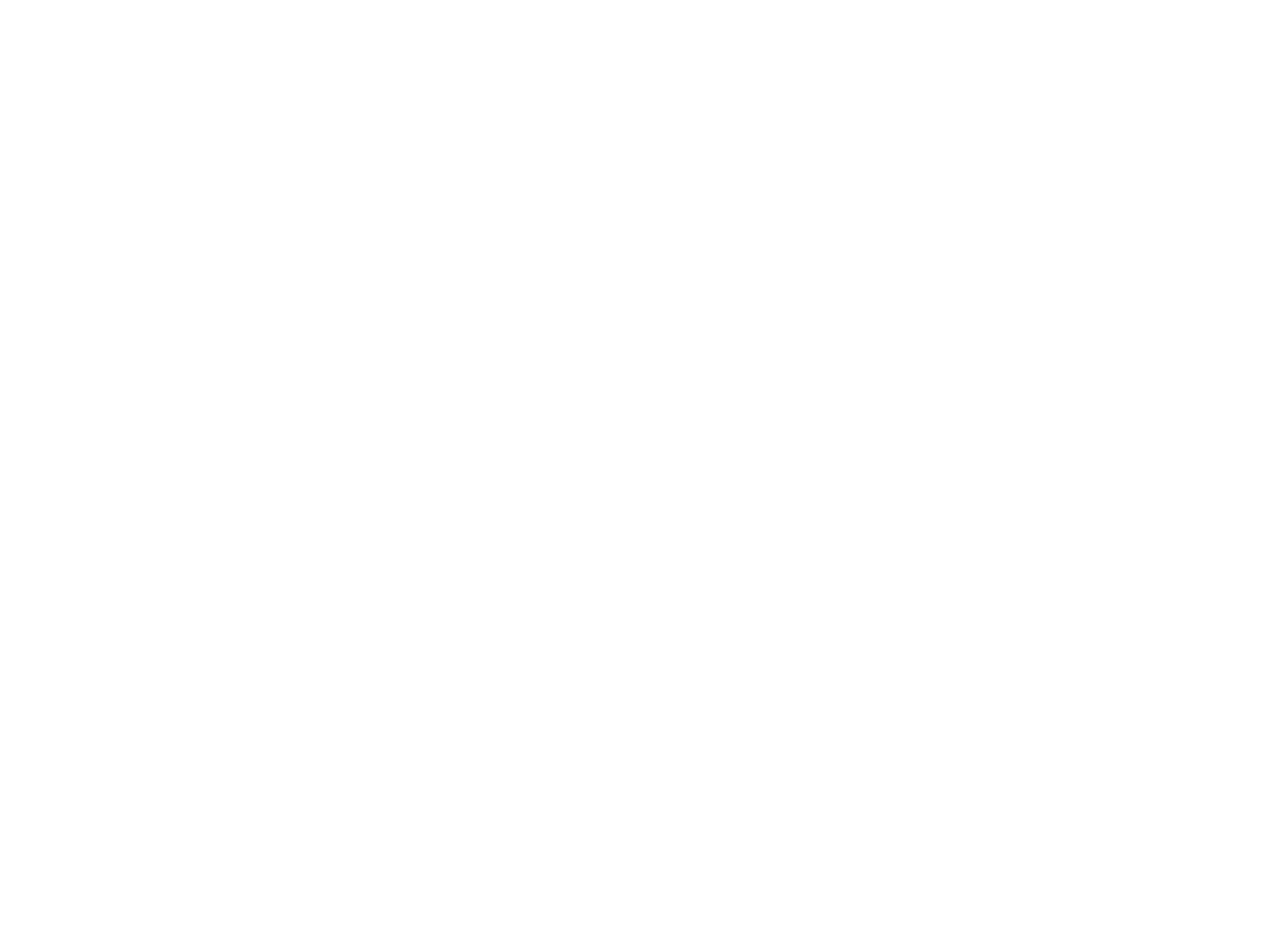
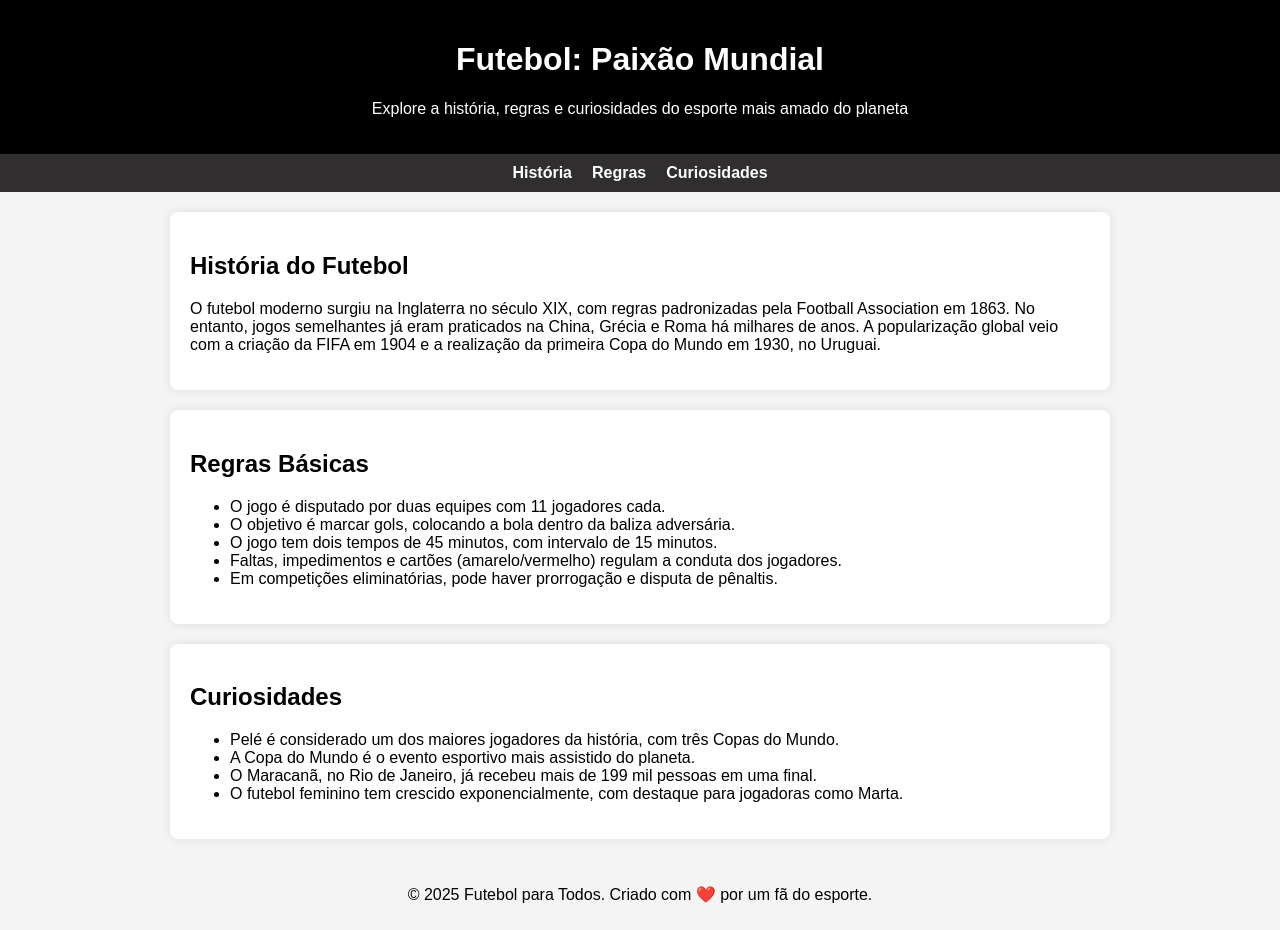
Before and after one commit to LuisCF09/futebol, a plain HTML site: page index.html in a window 1280 px wide. Before the commit the page ends 800 px from the top, so only its background shows below. Drawn offline with Linux system fonts and the light colour scheme; files that its build step writes are made by us from their sources.

Commit message:
inicio do site

```diff
--- a/index.html
+++ b/index.html
@@ -1,13 +1,96 @@
 <!DOCTYPE html>
-<html lang="PT-BR">
+<html lang="pt-BR">
 <head>
-    <meta charset="UTF-8">
-    <meta name="viewport" content="width=device-width, initial-scale=1.0">
-    <link rel="stylesheet" href="style.css">
-
-    <title>Document</title>
+  <meta charset="UTF-8">
+  <title>Futebol: História, Regras e Curiosidades</title>
+  <style>
+    body {
+      font-family: Arial, sans-serif;
+      background: #f4f4f4;
+      margin: 0;
+      padding: 0;
+    }
+    header {
+      background: #000000;
+      color: white;
+      padding: 20px;
+      text-align: center;
+    }
+    nav {
+      background: #302e2e;
+      display: flex;
+      justify-content: center;
+      gap: 20px;
+      padding: 10px;
+    }
+    nav a {
+      color: white;
+      text-decoration: none;
+      font-weight: bold;
+    }
+    section {
+      padding: 20px;
+      max-width: 900px;
+      margin: auto;
+      background: white;
+      margin-top: 20px;
+      border-radius: 8px;
+      box-shadow: 0 0 10px rgba(0,0,0,0.1);
+    }
+    h2 {
+      color: #000000;
+    }
+    footer {
+      background: #00000000;
+      color: rgb(0, 0, 0);
+      text-align: center;
+      padding: 10px;
+      margin-top: 20px;
+    }
+  </style>
 </head>
 <body>
 
+  <header>
+    <h1>Futebol: Paixão Mundial</h1>
+    <p>Explore a história, regras e curiosidades do esporte mais amado do planeta</p>
+  </header>
+
+  <nav>
+    <a href="#historia">História</a>
+    <a href="#regras">Regras</a>
+    <a href="#curiosidades">Curiosidades</a>
+  </nav>
+
+  <section id="historia">
+    <h2>História do Futebol</h2>
+    <p>O futebol moderno surgiu na Inglaterra no século XIX, com regras padronizadas pela Football Association em 1863. No entanto, jogos semelhantes já eram praticados na China, Grécia e Roma há milhares de anos. A popularização global veio com a criação da FIFA em 1904 e a realização da primeira Copa do Mundo em 1930, no Uruguai.</p>
+  </section>
+
+  <section id="regras">
+    <h2>Regras Básicas</h2>
+    <ul>
+      <li>O jogo é disputado por duas equipes com 11 jogadores cada.</li>
+      <li>O objetivo é marcar gols, colocando a bola dentro da baliza adversária.</li>
+      <li>O jogo tem dois tempos de 45 minutos, com intervalo de 15 minutos.</li>
+      <li>Faltas, impedimentos e cartões (amarelo/vermelho) regulam a conduta dos jogadores.</li>
+      <li>Em competições eliminatórias, pode haver prorrogação e disputa de pênaltis.</li>
+    </ul>
+  </section>
+
+  <section id="curiosidades">
+    <h2>Curiosidades</h2>
+    <ul>
+      <li>Pelé é considerado um dos maiores jogadores da história, com três Copas do Mundo.</li>
+      <li>A Copa do Mundo é o evento esportivo mais assistido do planeta.</li>
+      <li>O Maracanã, no Rio de Janeiro, já recebeu mais de 199 mil pessoas em uma final.</li>
+      <li>O futebol feminino tem crescido exponencialmente, com destaque para jogadoras como Marta.</li>
+    </ul>
+  </section>
+
+  <footer>
+    <p>&copy; 2025 Futebol para Todos. Criado com ❤️ por um fã do esporte.</p>
+  </footer>
+
 </body>
 </html>
```
